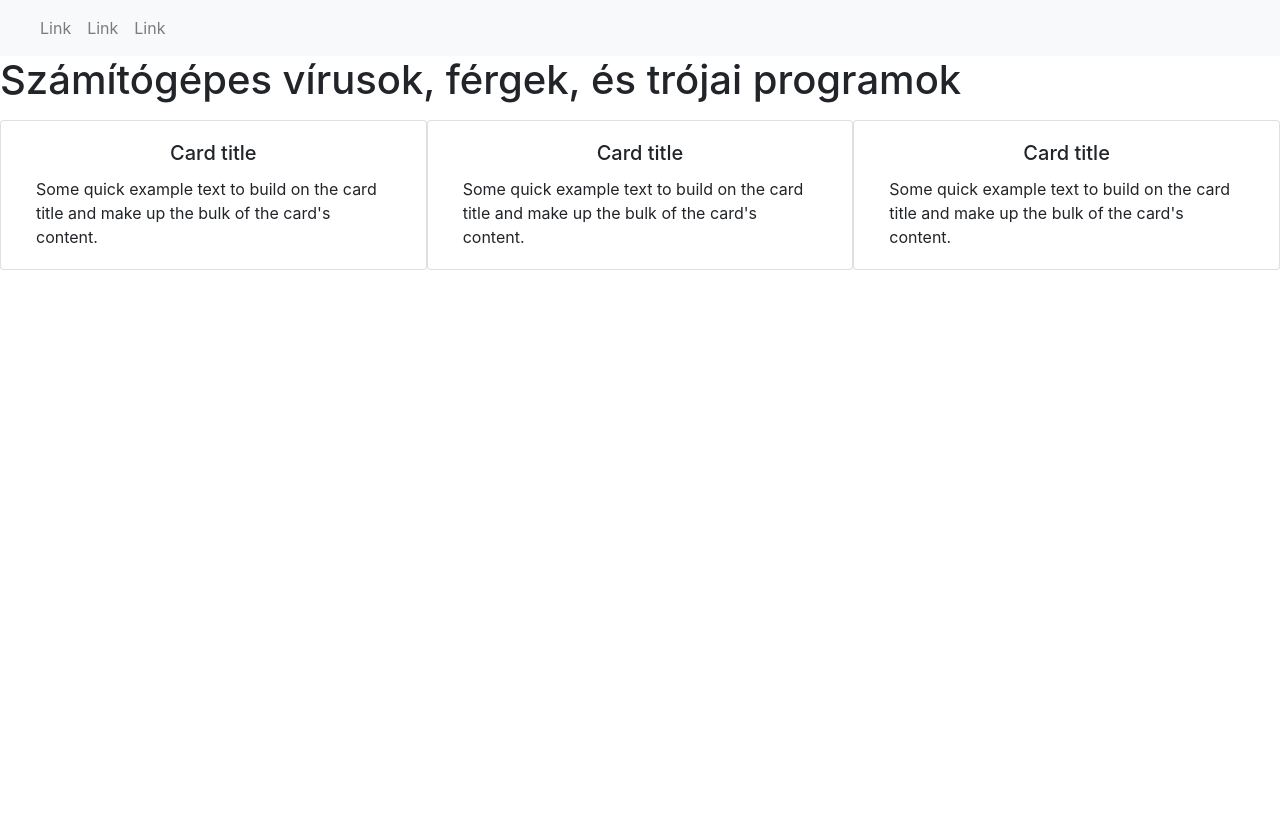
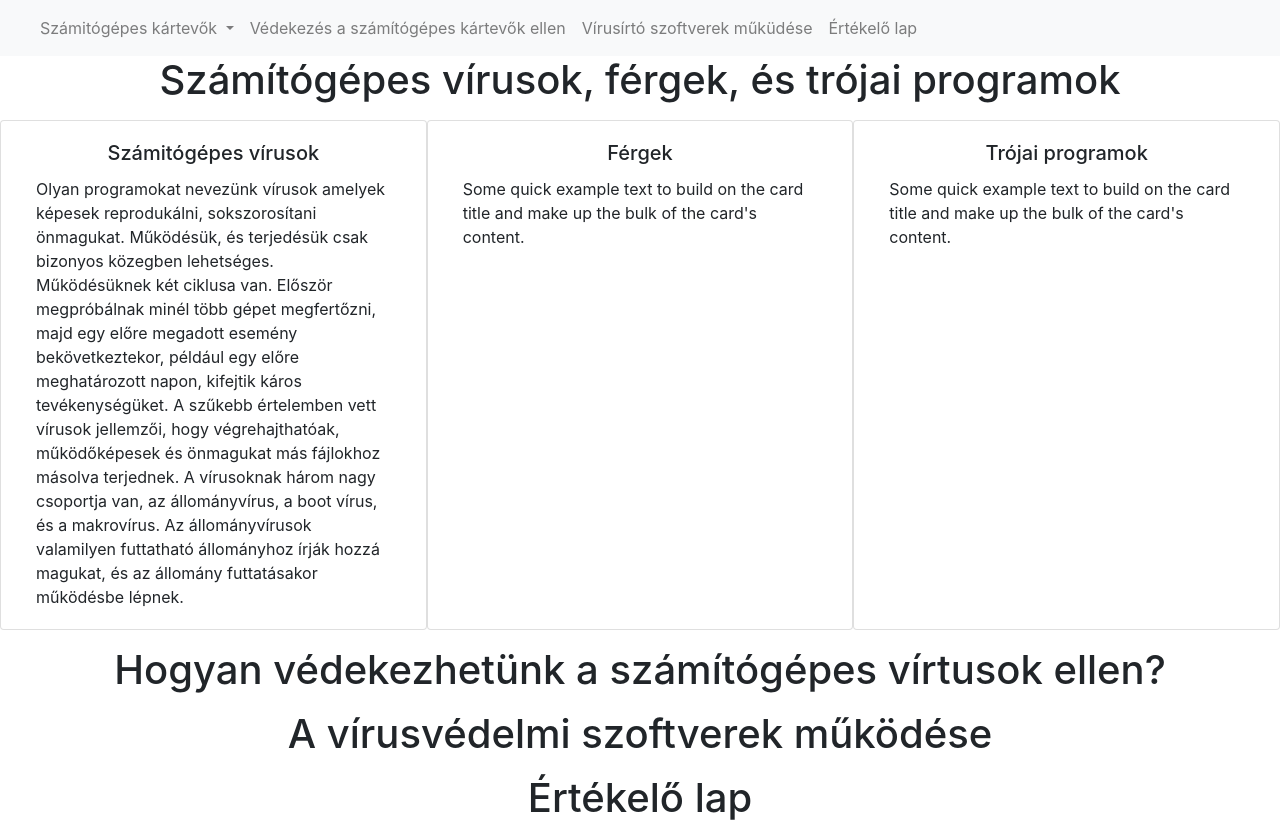
Before and after one commit to SzaboBalazs2003/Erettsegi, a plain HTML site: page index.html in a window 1280 px wide. Before the commit the page ends 800 px from the top, so only its background shows below. Drawn offline with nearby package versions, Linux system fonts and the light colour scheme.

Commit message:
Menü befejezése
Elméletileg működőképes navbar.

```diff
--- a/index.html
+++ b/index.html
@@ -13,21 +13,31 @@
 <body>
   <div id="wrapper">
     <nav>
-        <nav class="navbar navbar-expand-md bg-light navbar-light justify-content-center">
+        <nav class="navbar navbar-expand-md bg-light navbar-light justify-content-center sticky-top">
             <a class="navbar-brand" href="#"></a>
             <button class="navbar-toggler" type="button" data-toggle="collapse" data-target="#collapsibleNavbar" >
               <span class="navbar-toggler-icon"></span>
             </button>
             <div class="collapse navbar-collapse" id="collapsibleNavbar">
               <ul class="navbar-nav">
-                <li class="nav-item">
-                  <a class="nav-link" href="#">Link</a>
+                <li class="nav-item dropdown ">
+                  <a class="nav-link dropdown-toggle" href="#" id="navbardrop" data-toggle="dropdown">
+                    Számitógépes kártevők
+                  </a>
+                  <div class="dropdown-menu ">
+                    <a class="dropdown-item" href="#Számitógépes vírusok" style="text-align: center;">Számitógépes vírusok</a>
+                    <a class="dropdown-item" href="#Férgek" style="text-align: center;">Férgek</a>
+                    <a class="dropdown-item" href="#Trójai programok" style="text-align: center;">Trójai programok</a>
+                  </div>
                 </li>
                 <li class="nav-item">
-                  <a class="nav-link" href="#">Link</a>
+                  <a class="nav-link" href="#védekezés">Védekezés a számítógépes kártevők ellen</a>
                 </li>
                 <li class="nav-item">
-                  <a class="nav-link" href="#">Link</a>
+                  <a class="nav-link" href="#működés">Vírusírtó szoftverek műküdése</a>
+                </li>
+                <li class="nav-item">
+                  <a class="nav-link" href="#Értékelés">Értékelő lap</a>
                 </li>
               </ul>
             </div>
@@ -40,25 +50,35 @@
           <div class="row">
               <div class="card col-lg-4 col-md-12">
                   <div class="card-body">
-                      <h5 class="card-title">Card title</h5>
+                      <h5 class="card-title" id="Számitógépes vírusok">Számitógépes vírusok</h5>
+                      <p class="card-text">Olyan programokat nevezünk vírusok amelyek képesek reprodukálni, sokszorosítani önmagukat. Működésük, és terjedésük csak bizonyos közegben lehetséges. Működésüknek két ciklusa van. Először megpróbálnak minél több gépet megfertőzni, majd egy előre megadott esemény bekövetkeztekor, például egy előre meghatározott napon, kifejtik káros tevékenységüket. A szűkebb értelemben vett vírusok jellemzői, hogy végrehajthatóak, működőképesek és önmagukat más fájlokhoz másolva terjednek. A vírusoknak három nagy csoportja van, az állományvírus, a boot vírus, és a makrovírus. Az állományvírusok valamilyen futtatható állományhoz írják hozzá magukat, és az állomány futtatásakor működésbe lépnek.</p>
+                  </div>
+              </div>
+              <div class="card col-lg-4 col-md-12">
+                  <div class="card-body">
+                      <h5 class="card-title" id="Férgek">Férgek</h5>
                       <p class="card-text">Some quick example text to build on the card title and make up the bulk of the card's content.</p>
                   </div>
               </div>
               <div class="card col-lg-4 col-md-12">
                   <div class="card-body">
-                      <h5 class="card-title">Card title</h5>
-                      <p class="card-text">Some quick example text to build on the card title and make up the bulk of the card's content.</p>
-                  </div>
-              </div>
-              <div class="card col-lg-4 col-md-12">
-                  <div class="card-body">
-                      <h5 class="card-title">Card title</h5>
+                      <h5 class="card-title" id="Trójai programok">Trójai programok</h5>
                       <p class="card-text">Some quick example text to build on the card title and make up the bulk of the card's content.</p>
                   </div>
               </div>
           </div>
       </div>
       </p>
+      <div id="védekezés"><header><h1>Hogyan védekezhetünk a számítógépes vírtusok ellen?</h1></header></div>
+      <p>
+
+      </p>
+      <div id="működés"><header><h1>A vírusvédelmi szoftverek működése</h1></header></div>
+      <p>
+
+      </p>
+      <div id="Értékelés"><header><h1>Értékelő lap</h1></header>
+      </div>
     </main>
   </div>
 </body>
--- a/styles.css
+++ b/styles.css
@@ -3,10 +3,15 @@
 }
 nav{
     text-align: center;
+    position: relative;
 }
 header{
     font-weight: bold;
+    text-align: center;
 }
 .card-title{
     text-align: center;
 }
+.dropdown-item{
+    text-align: center;
+}
```
